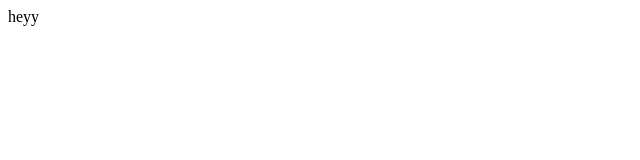
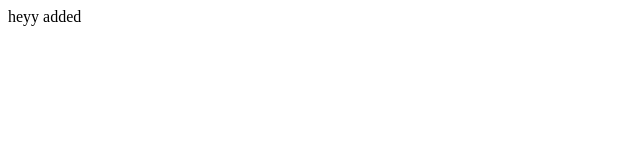
Before and after one commit to MannuNarwal/portfolio, a plain HTML site: page index.html in a window 1280 px wide. Shown: the full height of the page, 0-640 px from the left. Drawn offline with Linux system fonts and the light colour scheme.

Commit message:
added text in index.html

```diff
--- a/index.html
+++ b/index.html
@@ -7,5 +7,6 @@
 </head>
 <body>
     heyy
+    added
 </body>
 </html>
```
